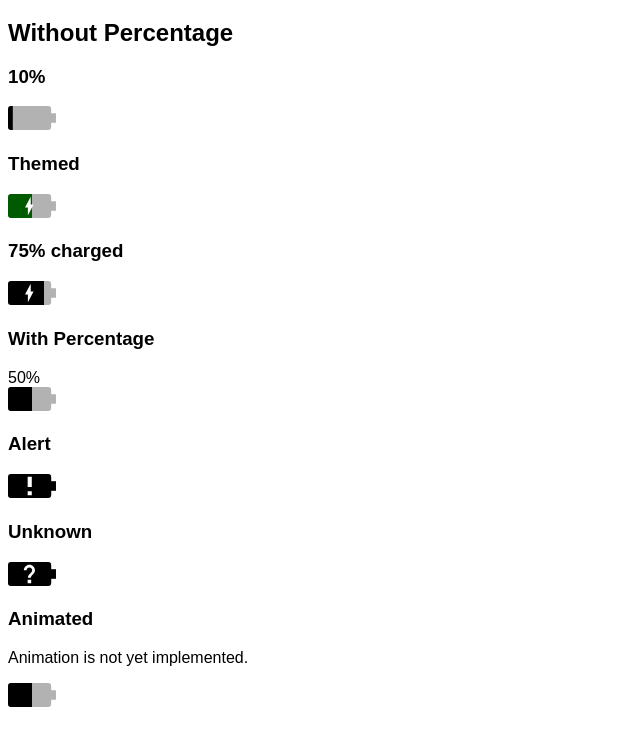
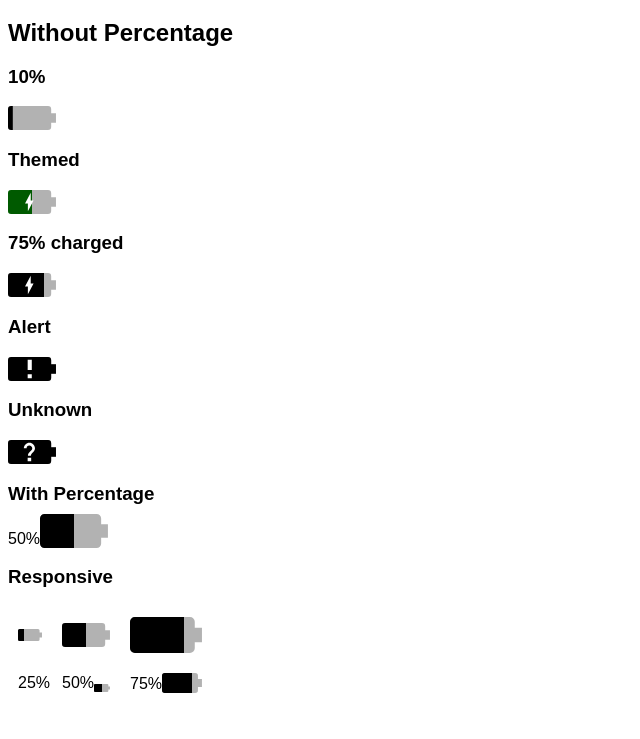
Before and after one commit to AdamVig/battery-indicator-element, a website built with webpack: page index.html in a window 1280 px wide. Shown: the part 61-800 px from the top of the page, without its empty margins (0-640 px from the left). Built offline with nearby package versions, Linux system fonts and the light colour scheme.

Commit message:
Add and document more CSS variables

```diff
--- a/index.html
+++ b/index.html
@@ -16,8 +16,32 @@
       width: 48px;
       height: 24px;
     }
+    battery-indicator[show-percentage] {
+      width: 100px;
+      height: 24px;
+    }
     battery-indicator.themed {
       --charge-fill: green;
+    }
+    .responsive {
+      display: flex;
+      align-items: center;
+    }
+    .responsive section {
+      margin: 10px;
+    }
+    .responsive battery-indicator {
+      height: initial;
+      width: initial;
+    }
+    .responsive .small {
+      width: 24px;
+    }
+    .responsive .medium {
+      width: 48px;
+    }
+    .responsive .large {
+      width: 72px;
     }
   </style>
 </head>
@@ -30,12 +54,24 @@
   <battery-indicator class="themed" percentage="50" state="charging"></battery-indicator>
   <h3>75% charged</h3>
   <battery-indicator percentage="75" state="charging"></battery-indicator>
-  <h3>With Percentage</h3>
-  <battery-indicator percentage="50" show-percentage></battery-indicator>
   <h3>Alert</h3>
   <battery-indicator state="alert"></battery-indicator>
   <h3>Unknown</h3>
   <battery-indicator state="unknown"></battery-indicator>
+  <h3>With Percentage</h3>
+  <battery-indicator percentage="50" show-percentage></battery-indicator>
+  <h3>Responsive</h3>
+  <section class="responsive">
+    <section class="small"><battery-indicator percentage="25"></battery-indicator></section>
+    <section class="medium"><battery-indicator percentage="50"></battery-indicator></section>
+    <section class="large"><battery-indicator percentage="75"></battery-indicator></section>
+  </section>
+  <section class="responsive">
+    <section class="small"><battery-indicator percentage="25" show-percentage></battery-indicator></section>
+    <section class="medium"><battery-indicator percentage="50" show-percentage></battery-indicator></section>
+    <section class="large"><battery-indicator percentage="75" show-percentage></battery-indicator></section>
+  </section>
+  <!-- TODO implement animation
   <h3>Animated</h3>
   <p>Animation is not yet implemented.</p>
   <battery-indicator id="animated" percentage="0"></battery-indicator>
@@ -59,6 +95,6 @@
     const stepSize = 10
     const el = document.querySelector('battery-indicator#animated')
     setInterval(() => el.percentage = getNextPercentage(el, stepSize), 1000)
-  </script>
+  </script> -->
 </body>
 </html>
--- a/src/battery-indicator.ts
+++ b/src/battery-indicator.ts
@@ -13,7 +13,12 @@ export class BatteryIndicator extends LitElement {
   static get styles () {
     return css`
       :host {
-        display: inline-block;
+        display: flex;
+        align-items: flex-end;
+      }
+      .percentage {
+        font-size: var(--percentage-font-size, 16px);
+        color: var(--percentage-color, #000);
       }
       .charge {
         fill: var(--charge-fill, #000);
@@ -69,7 +74,7 @@ export class BatteryIndicator extends LitElement {
 
   render (): TemplateResult {
     if (this.showPercentage) {
-      return html`<span>${this.percentage}%</span> ${this.renderIndicator()}`
+      return html`<span class="percentage">${this.percentage}%</span> ${this.renderIndicator()}`
     }
 
     return this.renderIndicator()
```
Also changed, not shown: README.md.
